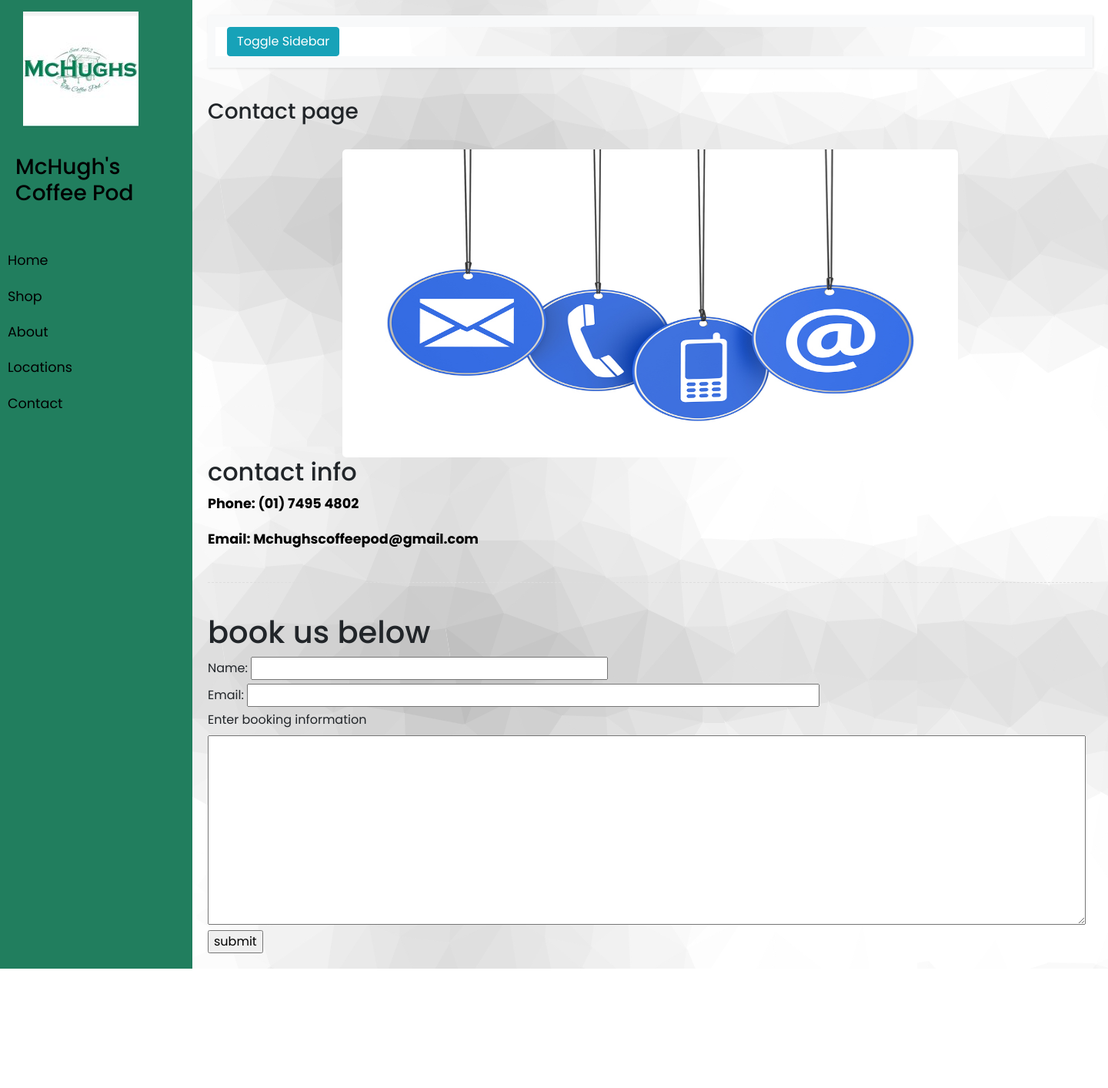
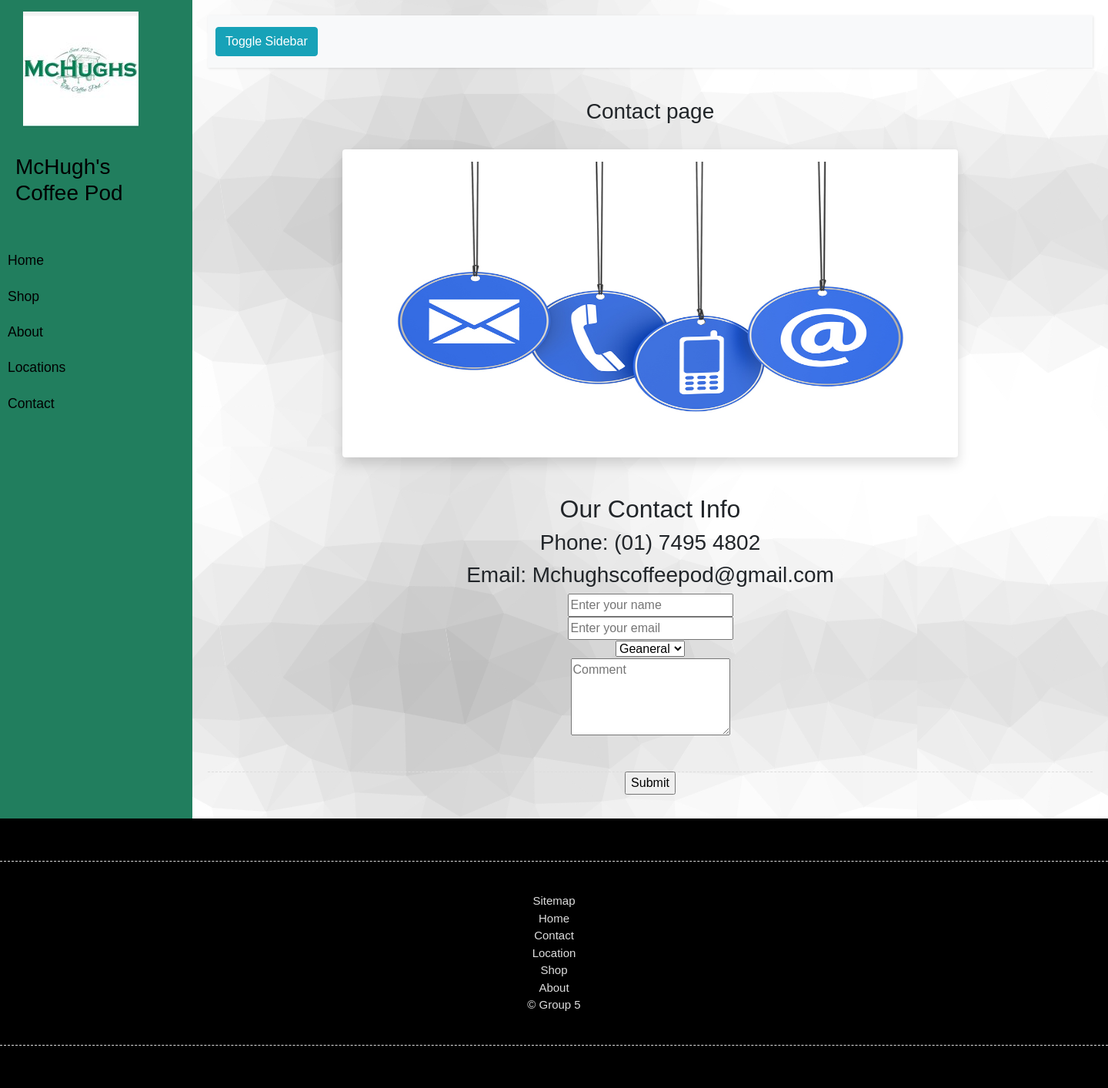
Before and after one commit to connfiz/team-project, a PHP site: page /contactInfo.html in a window 1440 px wide. Shown: the whole page at 77% size. Before the commit the page ends 1258 px from the top, so only its background shows below. Run offline with PHP 8.4, Linux system fonts and the light colour scheme; some libraries are stand-ins or nearby versions.

Commit message:
Add files via upload
Fixed centring of images and formatted code a slight bit better.
Test run on our footer aswell

```diff
--- a/website/contactInfo.html
+++ b/website/contactInfo.html
@@ -66,7 +66,7 @@
         <div id="content">
 
             <nav class="navbar navbar-expand-lg navbar-light bg-light">
-                <div class="container-fluid">
+                <div class="container-fluid1">
 
                     <button type="button" id="sidebarCollapse" class="btn btn-info">
                         <i class="fas fa-align-left"></i>
@@ -83,39 +83,58 @@
                     </div>
                 </div>
             </nav>
+            <center>
             <h3> Contact page </h2>
+
                 </br>
                 <div class="images">
-                    <img class="myImages" id="myImg" src="images/Contact.png" alt="Contact"
+                    <img src="images/Contact.png" alt="Contact"
                         style="width:800px;height:400px;" class="shadow p-3 mb-5 bg-white rounded"
                         class="img-thumbnail">
                 </div>
-                <h2>contact info</h2>
-                <p>Phone: (01) 7495 4802</p>
-                <p>Email: Mchughscoffeepod@gmail.com</p>
+                <h2>Our Contact Info</h2>
+                <h3>Phone: (01) 7495 4802</h3>
+                <h3>Email: Mchughscoffeepod@gmail.com</h3>
 
-                <div class="line"></div>
 
-                <h1>book us below</h1>
-                <label> Name: </label>
-                <input name="Name" type="text" size="30" maxlength="25" />
-                <br />
-                <label> Email: </label>
-                <input email="email" type="text" size="50" maxlength="50" />
-                <br />
-                <label> Enter booking information </label>
-                <br />
-                <textarea name="comments" rows="10" cols="80">
-				</textarea>
-                <br />
-                <input type="submit" Value="submit">
+                <form name="form" method="post" action="mailto:x20448246@student.ncirl.ie" >
 
-                <div id="myModal" class="modal">
-                    <span class="close">&times;</span>
-                    <img class="modal-content" id="img01">
-                    <div id="caption"></div>
-                </div>
+                    <div class="row">
+                        <div class="col-xl-12">
+                            <input type="text" id="name" name="firstname" placeholder="Enter your name">
+                        </div>
+                    </div>
+
+                    <div class="row">
+                        <div class="col-xl-12">
+                            <input type="text" id="email" name="email" placeholder="Enter your email">
+                        </div>
+                    </div>
+
+                    <div class="row">
+                        <div class="col-xl-12">
+                            <select class="choice" name="Subject">
+                    <option value="General">Geaneral</option>
+                    <option value="Complaint">Complain</option>
+                    <option value="Review">Review</option>
+                  </select>
+                        </div>
+                    </div>
+
+                    <div class="row">
+                        <div class="col-xl-12">
+                            <textarea class="comment" name="Message" placeholder="Comment" style="height:100px"></textarea>
+                        </div>
+                    </div>
+
+                    <div class="line">
+                        <input type="submit" class="hover" value="Submit">
+                    </div>
+
+                </form>
+            </div>
         </div>
+    </center>
 
 
 
@@ -172,6 +191,27 @@
                 modal.style.display = "none";
             }
         </script>
+
+        <footer >
+            <div class="container-fluid">
+                <div class="row">
+                    <div class="line">
+                        <hr/>
+                    </div>
+                    <div class="col-12">Sitemap</div>
+                    <div class="col-12"><a  href="index.html">Home</a></div>
+                    <div class="col-12"><a  href="contactInfo.html">Contact</a></div>
+                    <div class="col-12"><a  href="location.html">Location</a></div>
+                    <div class="col-12"><a  href="shop.html">Shop</a></div>
+                    <div class="col-12"><a  href="about.html">About</a></div>
+                    <div class="col-12">© Group 5</div>
+                    <div class="line">
+                        <hr/>
+                    </div>
+                </div>
+            </div>
+        </footer>
+
         <!--- all imagess from https://unsplash.com/ this is the javascript to be able to toggole the side bar --->
 </body>
 
--- a/website/style1.css
+++ b/website/style1.css
@@ -13,6 +13,14 @@
     line-height: 1.7em;
     color: #999;
 }
+h1,h2{
+  text-align: center;
+}
+
+p{
+  text-align: center;
+}
+
 
 a,
 a:hover,
@@ -178,26 +186,27 @@
    font-weight: bold;
      color:black ;
        }
-.container-fluid{background-image:url("background.png");
-           }
+
            /*-----------------------------------------------------
            imagesbackground image from https://coolbackgrounds.io/white-background/
            -------------------------------------------------------*/
   .shopfront{
     text-align: center;
      }
-     .images{
-       text-align: center;
-     }
-      .coffe beans {
-          text-align: center;
-      }
+     .center {
+      display: block;
+      margin-left: auto;
+      margin-right: auto;
+      width: 50%;
+    }
+
+
       /*-----------------------------------------------------
       text miniplation
       -------------------------------------------------------*/
       li{
       color:#000000;}
-      <style>
+
 body {font-family: Arial, Helvetica, sans-serif;}
 /*-----------------------------------------------------
 image expansion https://stackoverflow.com/questions/47798971/several-modal-images-on-page
@@ -290,7 +299,7 @@
     width: 100%;
   }
 }
-}
+
 .question{
 	font-weight: 600;
 }
@@ -311,7 +320,15 @@
 	cursor: pointer;
 	margin-bottom: 20px;
 }
+.container-fluid {
+  background-color: #000000;
+  padding: 15px;
+  text-align: center;
+  color: #ddd;
+  font-size: 15px;
+}
+
+
 #submit:hover{
 	background-color: #38a;
 }
-icon
```
Also changed, not shown: website/about.html (+10 -13 lines), website/index.html (+27 -10 lines), website/location.html (+20 -18 lines), website/shop.html (+30 -12 lines).
